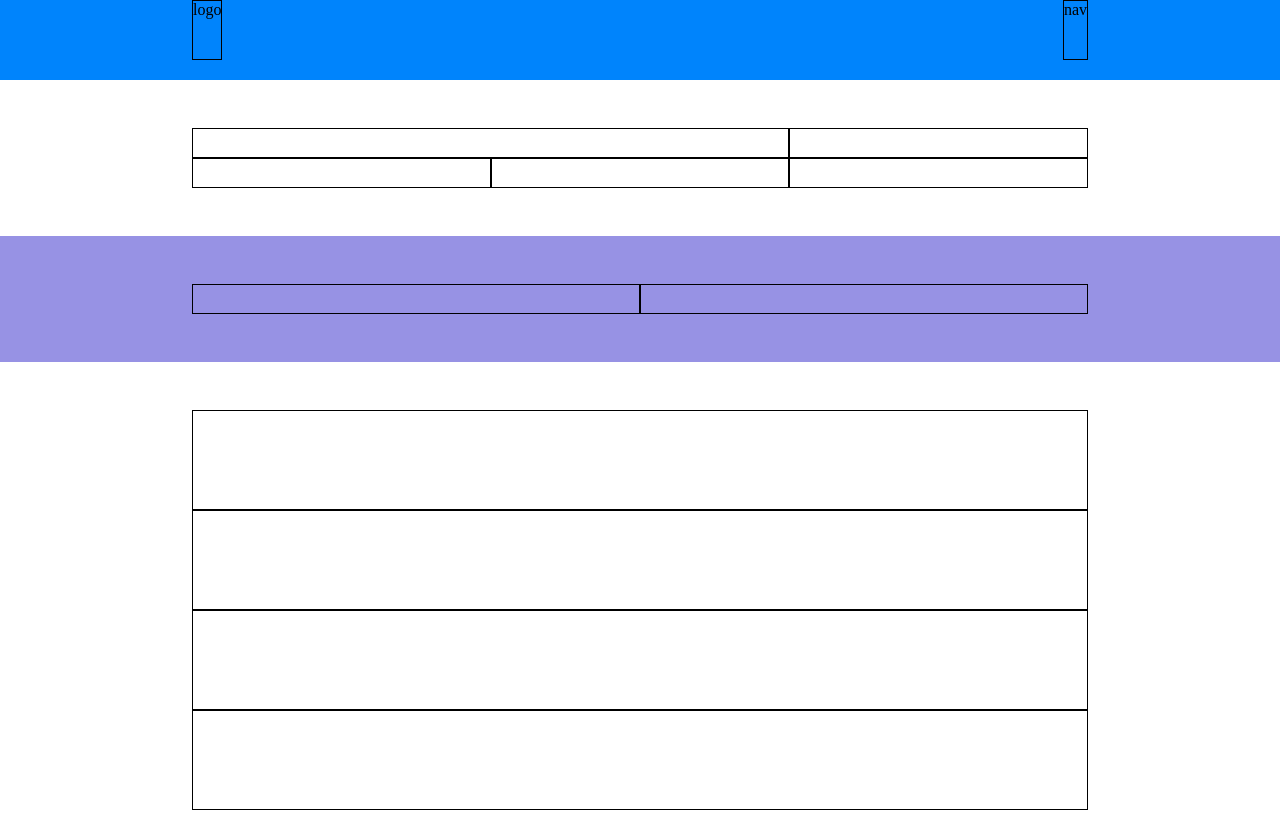
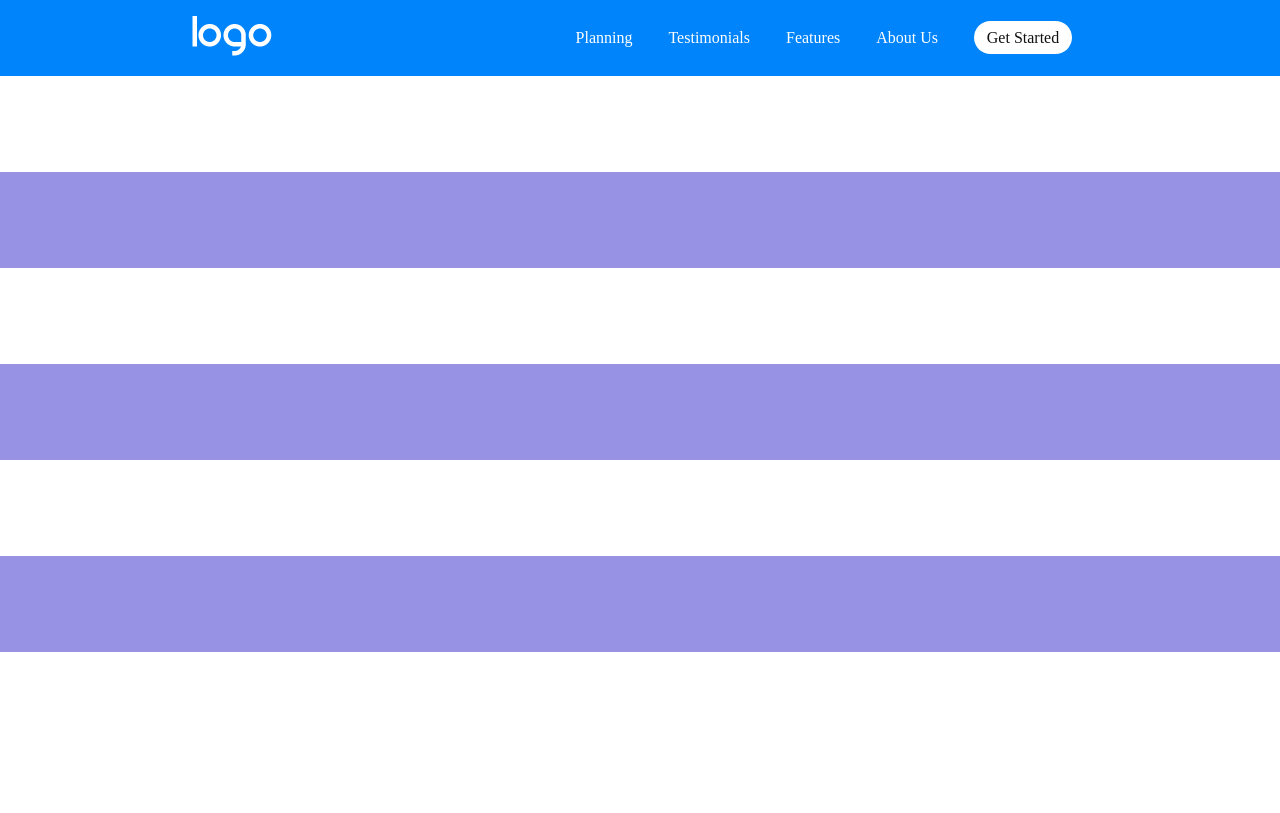
Before and after one commit to paoloevan/htmlcss-responsive-layout, a plain HTML site: page index.html in a window 1280 px wide. Shown: the top 813 px of the page. Drawn offline with Linux system fonts and the light colour scheme.

Commit message:
add first header

```diff
--- a/assets/style.css
+++ b/assets/style.css
@@ -33,6 +33,9 @@ section {
 .space_between {
     justify-content: space-between;
 }
+.align_items {
+    align-items: center;
+}
 .container {
     width: 95%;
     margin: auto;
@@ -58,7 +61,7 @@ section {
     height: 60px;
     border: 1px solid;
 }
-.col_12 {
+.debug .col_12 {
     height: 30px;
     border: 1px solid;
 }
@@ -76,6 +79,47 @@ section {
 }
 
 
+/* #endregion */
+
+/* #region header */
+header {
+    background-color: var(--res--secondary);
+}
+header .logo,
+header .nav {
+    padding: 1rem 0;
+}
+header .nav {
+
+}
+header li {
+    display: inline-block;
+    padding: 0 1rem;
+}
+header a {
+    text-decoration: none;
+    color: var(--res--white);
+}
+.button a {
+    color: var(--res--black);
+    background-color: var(--res--white);
+    padding: 0.5rem 0.8rem;
+    border-radius: 20px;
+}
+
+
+
+
+/* #region main */
+.planning,
+.benefits,
+.banner {
+    background-color: var(--res--primary);
+}
+
+footer {
+    background-color: var(--res--footer);
+}
 /* #endregion */
 
 /* media query */
@@ -124,14 +168,3 @@ section {
     }
 }
 /* #endregion */
-
-/* #region main */
-.planning,
-.benefits,
-.banner {
-    background-color: var(--res--primary);
-}
-
-footer {
-    background-color: var(--res--footer);
-}
--- a/index.html
+++ b/index.html
@@ -7,16 +7,28 @@
     <link rel="stylesheet" href="./assets/style.css">
     <title>Responsive</title>
 </head>
-<body class="debug">
+<body class="">
 
     <!-- Header -->
     <header id="site_header">
         <div class="container row space_between">
             <!-- logo -->
-            <div class="logo">logo</div>
+            <div class="logo">
+                <img src="./assets/img/logo.png" alt="">
+            </div>
             <!-- /.logo -->
             <!-- nav -->
-            <div class="nav">nav</div>
+            <nav class="nav row align_items">
+                <ul>
+                    <li><a href="#">Planning</a></li>
+                    <li><a href="#">Testimonials</a></li>
+                    <li><a href="#">Features</a></li>
+                    <li><a href="#">About Us</a></li>
+                    <li class="button"><a href="#">Get Started</a></li>
+                </ul>
+
+
+            </nav>
             <!-- /.nav -->
         </div>
         <!-- /.container row -->
```
